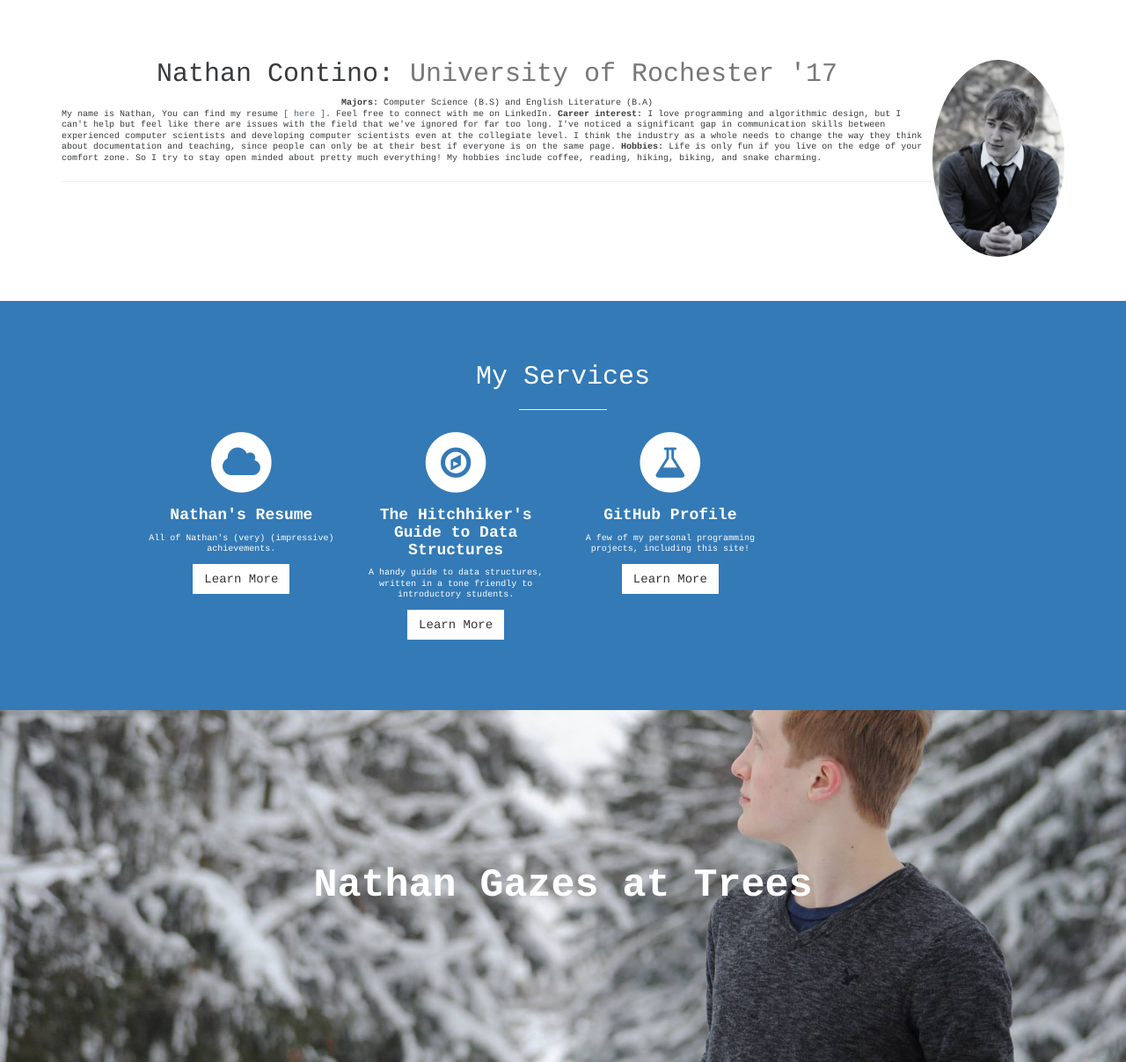
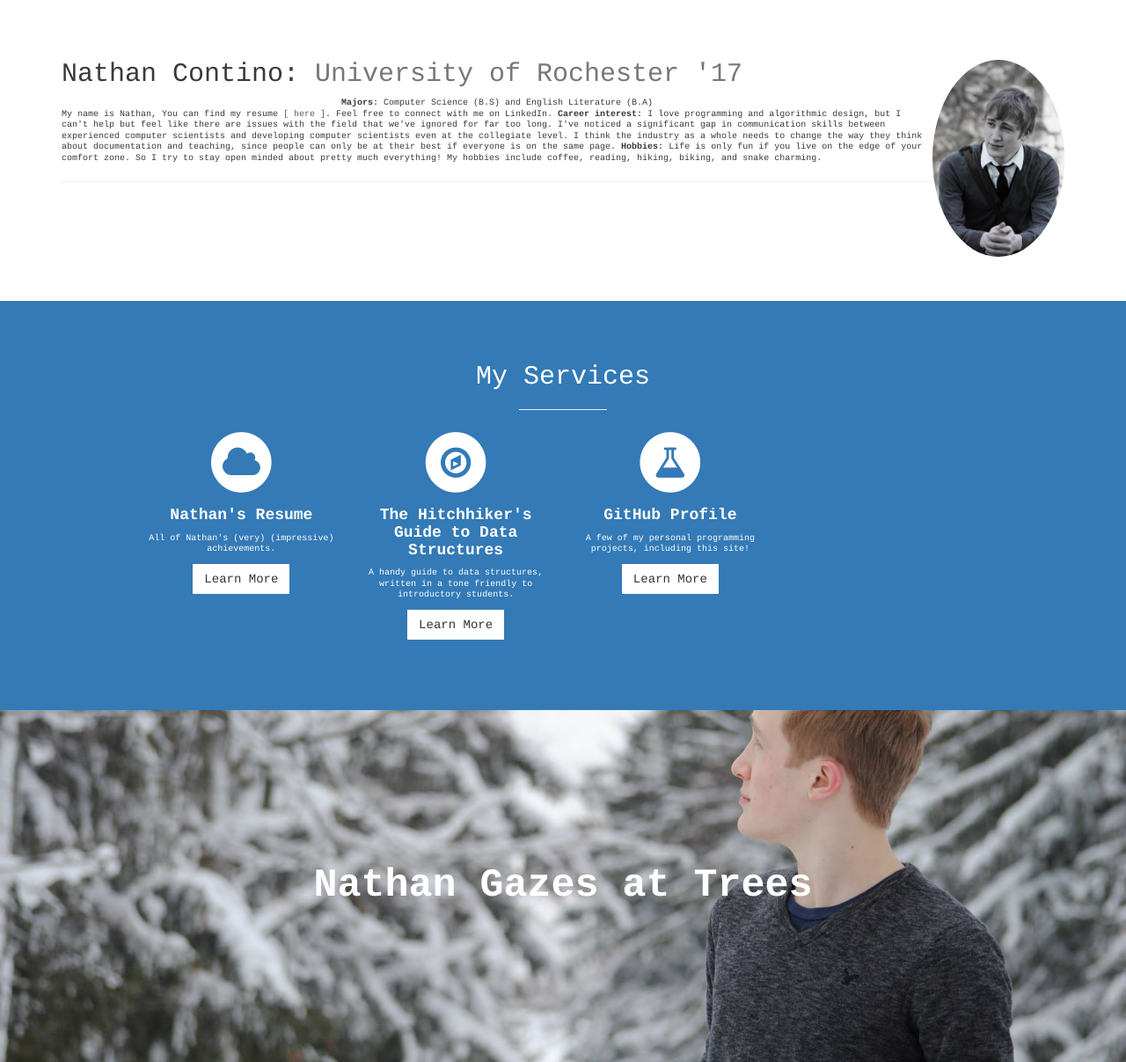
Before and after one commit to nathan-contino/nathan-contino.github.io, a Jekyll site: the page built from index.html, in a window 1280 px wide. Shown: the part 902-2109 px from the top of the page at 88% size. Built offline with Jekyll 4.4.1, drawn with Linux system fonts in a browser that asks for light colours; grey boxes are pictures that could not be loaded.

Commit message:
bugfixes
Former-commit-id: b5ac995d7430a56b50ab5df909c1edc8b2fe85fc [formerly f58cd1982115f8bdf2a139f68cf9115d2d6eefa0] [formerly 4e7faa6732c811c004ee6d2e0f0d5c5541301df3 [formerly aa6a6bcb8ed935eb750d92df2abac21998fd5967]]
Former-commit-id: 637c58d0c7a1c22d758c152d0c3654b465a34720 [formerly b4139311a80c18e0b8556707ef4ed6e025a60616]
Former-commit-id: 4d5d647d0751a247e59fe3de78a9a2e4929d09bb

```diff
--- a/_includes/about.html
+++ b/_includes/about.html
@@ -2,7 +2,7 @@
   <div class="container">
     <div class="featurette" id="about">
     <img class="featurette-image img-circle img-responsive pull-right" src="{{ site.baseurl }}img/me.jpg" width="150" height="200">
-            <h2 class="featurette-heading">Nathan Contino:
+            <h2 class="featurette-heading" align="left">Nathan Contino:
                 <span class="text-muted">University of Rochester '17</span>
             </h2>
             <h10 align="left" font-family="inherit" font-weight="500" line-height="1.1" color="inherit">
```
